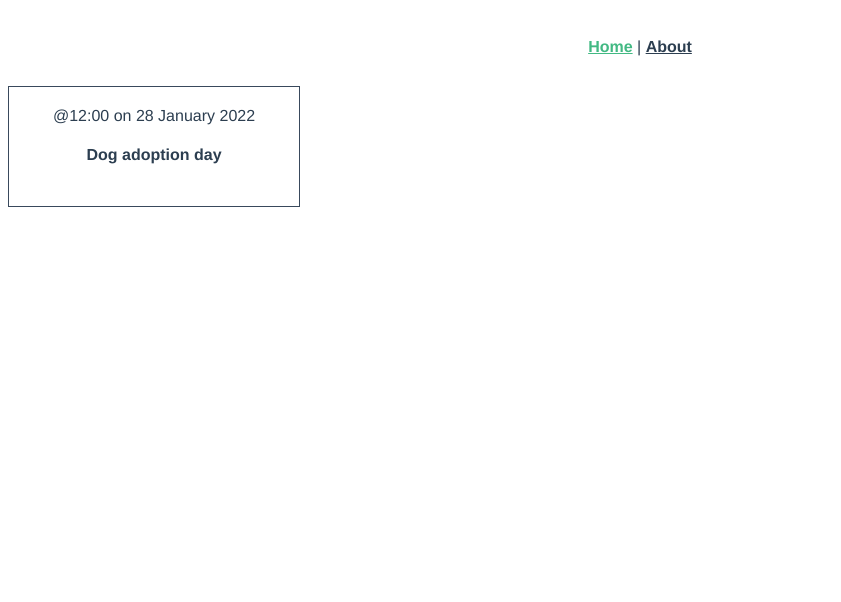
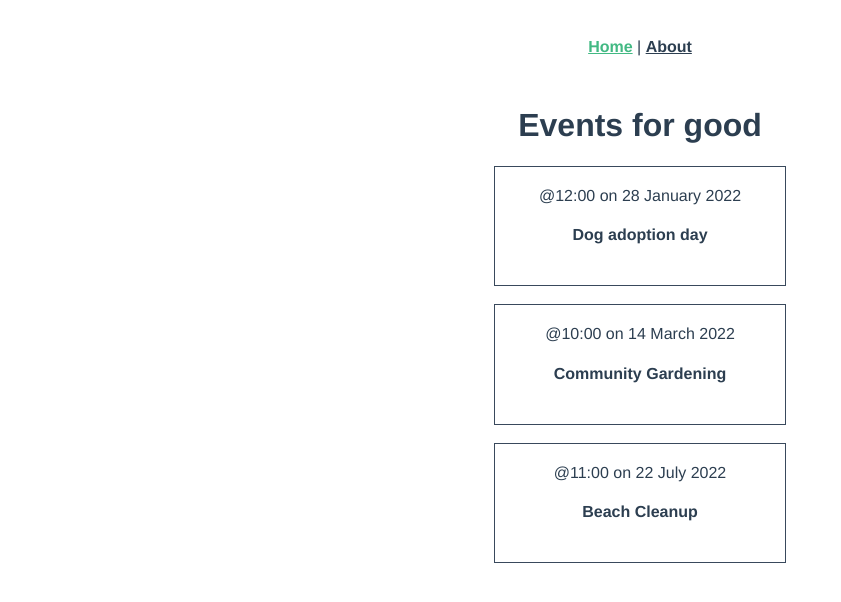
Before and after one commit to cajoue/real-world-vue, a Vue app: page / in a window 1280 px wide. Shown: the top 602 px of the page, without its empty margins (0-841 px from the left). Built offline with nearby package versions, Linux system fonts and the light colour scheme.

Commit message:
03-refactor-single-file-component

```diff
--- a/src/components/EventCard.vue
+++ b/src/components/EventCard.vue
@@ -8,25 +8,18 @@
 <script>
 export default {
   name: "EventCard",
-  // props: {
-  //   msg: String,
-  // },
-  data(){
-    return {
-      event: {
-        id: 245,
-        category: 'animal welfare',
-        title: 'Dog adoption day',
-        description : 'Find your new canine friend at this event',
-        location : 'Bark Island',
-        date : '28 January 2022',
-        time : '12:00',
-        petsAllowed : true,
-        organiser : 'Kaye Nine',
-      }
-    }
-  }
+  props: {
+    event: {
+      type: Object,
+      required: true
+    },
+  },
 };
+
+/*
+a child component (EventCard) with a prop (event) receives data
+fed to it from a parent component (Home) with data (events)
+ */
 </script>
 
 <style scoped>
--- a/src/views/Home.vue
+++ b/src/views/Home.vue
@@ -1,17 +1,73 @@
 <template>
-  <div class="home">
-    <EventCard />
+<h1>Events for good</h1>
+  <div class="events">
+    <EventCard v-for="event in events" :key="event.id" :event="event"/>
   </div>
 </template>
 
 <script>
 // @ is an alias to /src
-import EventCard from "@/components/EventCard.vue";
+import EventCard from "@/components/EventCard.vue"
 
 export default {
   name: "Home",
   components: {
     EventCard,
   },
-};
+  data(){
+    return {
+      events: [
+        {
+          id: 2451985,
+          category: 'animal welfare',
+          title: 'Dog adoption day',
+          description : 'Find your new canine friend at this event',
+          location : 'Bark Island',
+          date : '28 January 2022',
+          time : '12:00',
+          petsAllowed : true,
+          organiser : 'Kaye Nine',
+        },
+         {
+          id: 4582797,
+          category: 'food',
+          title: 'Community Gardening',
+          description: 'Join us as we tend to the community edible plants.',
+          location: 'Flora City',
+          date: '14 March 2022',
+          time: '10:00',
+          petsAllowed: true,
+          organiser: 'Fern Pollin'
+        },
+        {
+          id: 8419988,
+          category: 'sustainability',
+          title: 'Beach Cleanup',
+          description: 'Help pick up trash along the shore.',
+          location: 'Playa Del Carmen',
+          date: '22 July 2022',
+          time: '11:00',
+          petsAllowed: false,
+          organiser: 'Carey Wales'
+        }
+      ]
+    }
+  }
+}
+
+/* a parent component (Home) creates child components (EventCard)
+it holds data (events) to feed to child components having a 'prop' (:event)
+
+As we iterate over the events array to create a new EventCard for each event object,
+we pass that event object into a new :event prop that we added to the EventCard.
+Each EventCard then has all of the data it needs to display its own event info.
+ */
 </script>
+
+<style scoped>
+.events {
+  display: flex;
+  flex-direction: column;
+  align-items: center;
+}
+</style>
```
